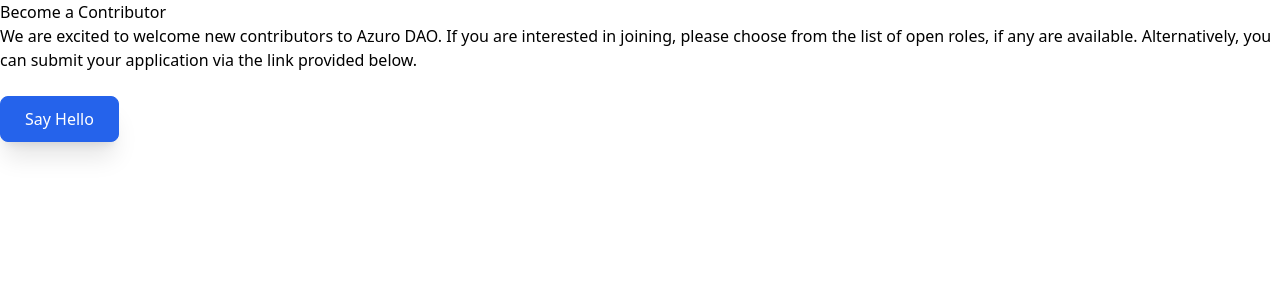
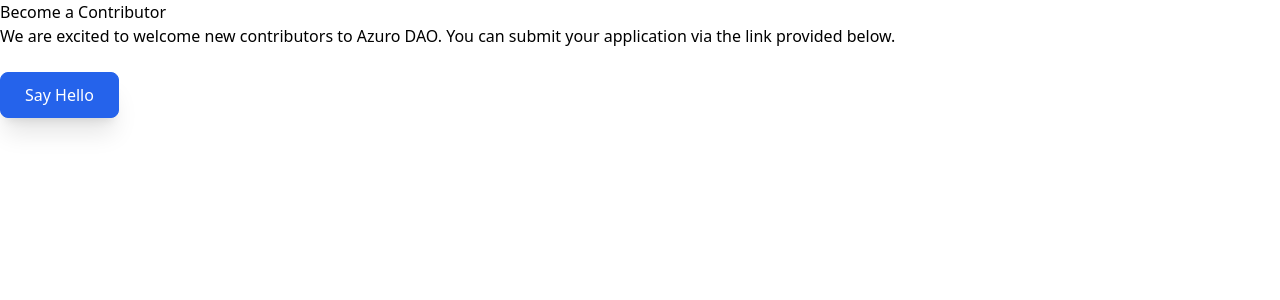
Before and after one commit to Azuro-protocol/gem-docs, a Next.js app: page /concepts/azuro-dao/become-a-contributor in a window 1280 px wide. Shown: the top 300 px of the page. Built offline with nearby package versions, Linux system fonts and the light colour scheme.

Commit message:
update contributor page

```diff
--- a/pages/concepts/azuro-dao/become-a-contributor.mdx
+++ b/pages/concepts/azuro-dao/become-a-contributor.mdx
@@ -2,8 +2,7 @@ import { Button } from 'components'
 
 # Become a Contributor
 
-We are excited to welcome new contributors to Azuro DAO. If you are interested in joining, please choose from the list
-of open roles, if any are available. Alternatively, you can submit your application via the link provided below.
+We are excited to welcome new contributors to Azuro DAO. You can submit your application via the link provided below.
 
 <Button
   className="mt-6"
```
